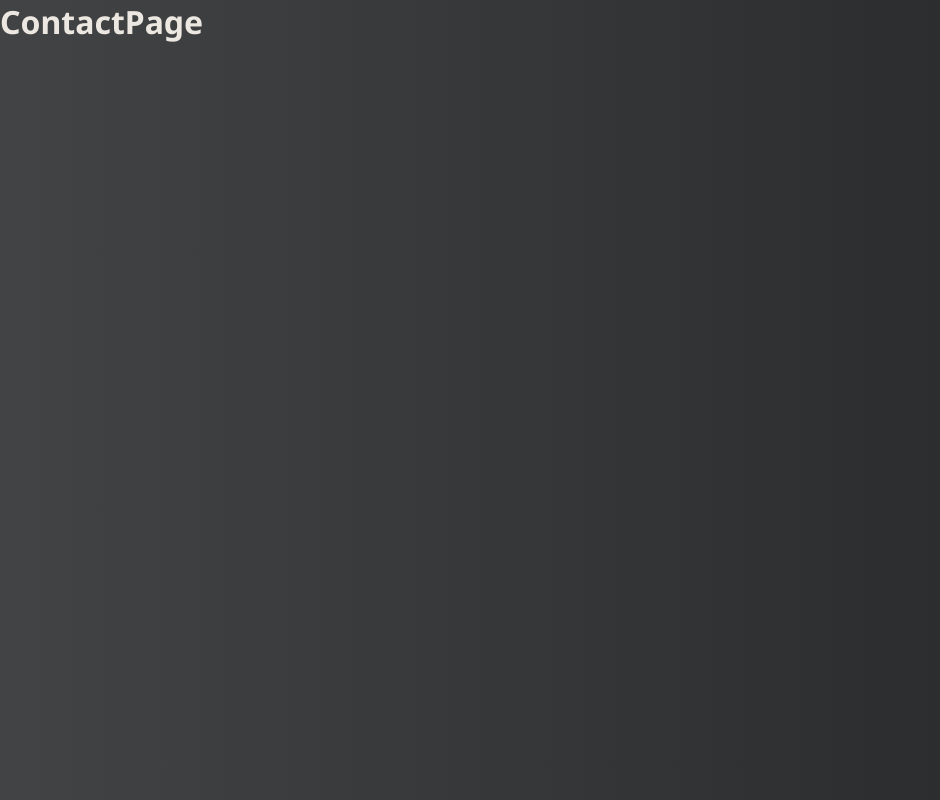
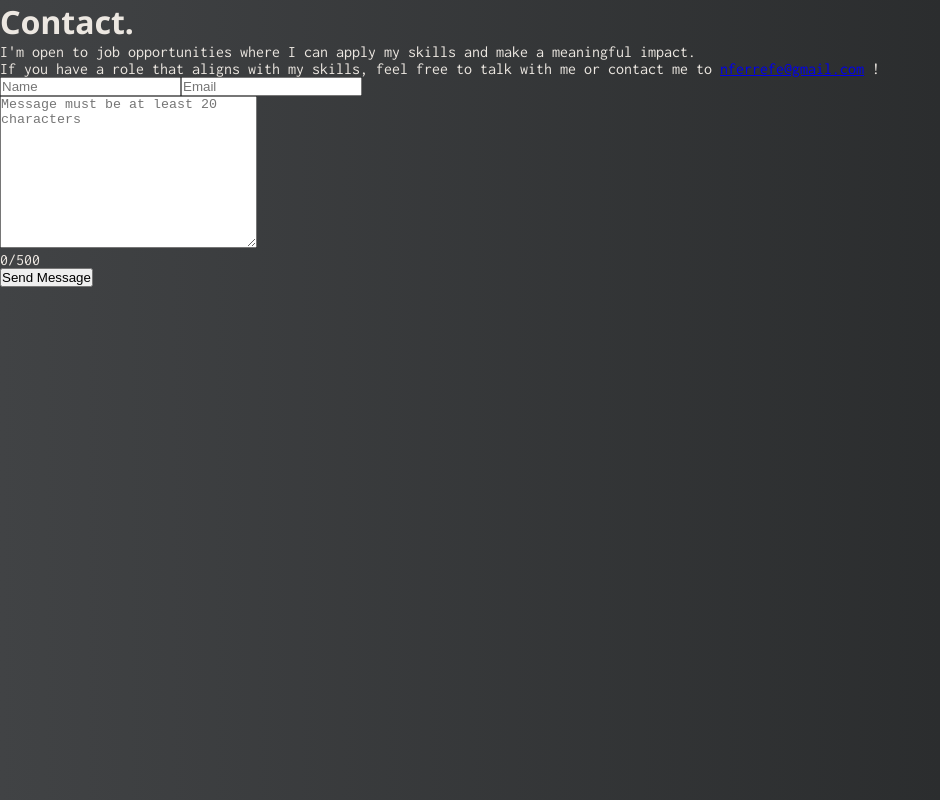
Before and after one commit to NigelFerrefe/Portfolio, a React (Vite) app: page /#/contact in a window 1280 px wide. Shown: the whole page, without its empty margins (0-940 px from the left). Built offline with nearby package versions, Linux system fonts and the light colour scheme.

Commit message:
contact me functionalities

```diff
--- a/package.json
+++ b/package.json
@@ -12,7 +12,9 @@
   "dependencies": {
     "react": "^18.3.1",
     "react-dom": "^18.3.1",
-    "react-router-dom": "^7.0.2"
+    "react-hook-form": "^7.54.2",
+    "react-router-dom": "^7.0.2",
+    "react-toastify": "^11.0.2"
   },
   "devDependencies": {
     "@eslint/js": "^9.15.0",
--- /dev/null
+++ b/src/components/Toast.css
@@ -0,0 +1,11 @@
+/* Success Toast */
+.Toastify__toast--success {
+    background-color: var(--main-color);
+    color: var(--background-gray);
+  }
+
+  /* Error Toast */
+  .Toastify__toast--error {
+    background-color: var(--main-color);
+    color: var(--background-gray);
+  }
--- /dev/null
+++ b/src/components/Toast.jsx
@@ -0,0 +1,27 @@
+import { ToastContainer } from "react-toastify";
+import "react-toastify/dist/ReactToastify.css";
+import "./Toast.css";
+
+function Toast() {
+  return (
+    <>
+    <ToastContainer
+      position="top-center"
+      autoClose={3000}
+      hideProgressBar={false}
+      newestOnTop={false}
+      closeOnClick={false}
+      rtl={false}
+      pauseOnFocusLoss
+      draggable
+      pauseOnHover
+      theme="light"
+    //   transition={Bounce}
+    />
+
+
+    </>
+  );
+}
+
+export default Toast;
--- a/src/pages/ContactPage.jsx
+++ b/src/pages/ContactPage.jsx
@@ -1,9 +1,98 @@
+import { useForm } from "react-hook-form";
+import { toast } from "react-toastify";
+import { useState, useEffect } from "react";
+import Toast from "../components/Toast";
+
 function ContactPage() {
-    return (
-      <>
-        <h1>ContactPage</h1>
-      </>
-    );
-  }
+  const { register, handleSubmit, formState: { errors } } = useForm();
+  const [errorMessage, setErrorMessage] = useState("");
+  const [count, setCount] = useState(0);
+  const maxLength = 500;
 
-  export default ContactPage;
+  const onSubmit = async (data) => {
+    const response = await fetch("https://formspree.io/f/meooqjqv", {
+      method: "POST",
+      headers: {
+        "Content-Type": "application/json",
+      },
+      body: JSON.stringify(data),
+    });
+
+    const json = await response.json();
+
+    if (response.ok) {
+      toast.success(json.message || "Message sent successfully!");
+    } else {
+      toast.error(json.message || "There was an error sending your message.");
+    }
+  };
+
+  const handleCount = (e) => setCount(e.target.value.length);
+
+  useEffect(() => {
+    if (errors.Message) {
+      setErrorMessage(errors.Message.message); // Show the error message
+      const timer = setTimeout(() => {
+        setErrorMessage(""); // Hide the error message after time
+      }, 1000);
+      return () => clearTimeout(timer); // Clean the timeout if the component is unmounted or error changes
+    }
+  }, [errors.Message]);
+
+  return (
+    <div>
+      <h1>Contact.</h1>
+      <section>
+        <article>
+          <p>
+            I&apos;m open to job opportunities where I can apply my skills and
+            make a meaningful impact.
+          </p>
+          <p>
+            If you have a role that aligns with my skills, feel free to talk
+            with me or contact me to{" "}
+            <a href="mailto:nferrefe@gmail.com">nferrefe@gmail.com</a> !
+          </p>
+        </article>
+        <div>
+          <form onSubmit={handleSubmit(onSubmit)}>
+            <input
+              type="text"
+              {...register("Name", { required: true })}
+              placeholder="Name"
+            />
+            <input
+              type="email"
+              {...register("Email", { required: true })}
+              placeholder="Email"
+            />
+            <div>
+              <textarea
+                {...register("Message", {
+                  required: "Message is required",
+                  minLength: {
+                    value: 20,
+                    message: "Message must be at least 20 characters",
+                  },
+                  maxLength: maxLength,
+                })}
+                placeholder="Message must be at least 20 characters"
+                cols="30"
+                rows="10"
+                onChange={handleCount}
+              ></textarea>
+              <div>
+                {count}/{maxLength}
+              </div>
+            </div>
+            {errorMessage && <p>{errorMessage}</p>} {/* Show error message */}
+            <button type="submit">Send Message</button>
+            <Toast />
+          </form>
+        </div>
+      </section>
+    </div>
+  );
+}
+
+export default ContactPage;
```
Also changed, not shown: 1 other file (tests, documents, lock files or other folders).
